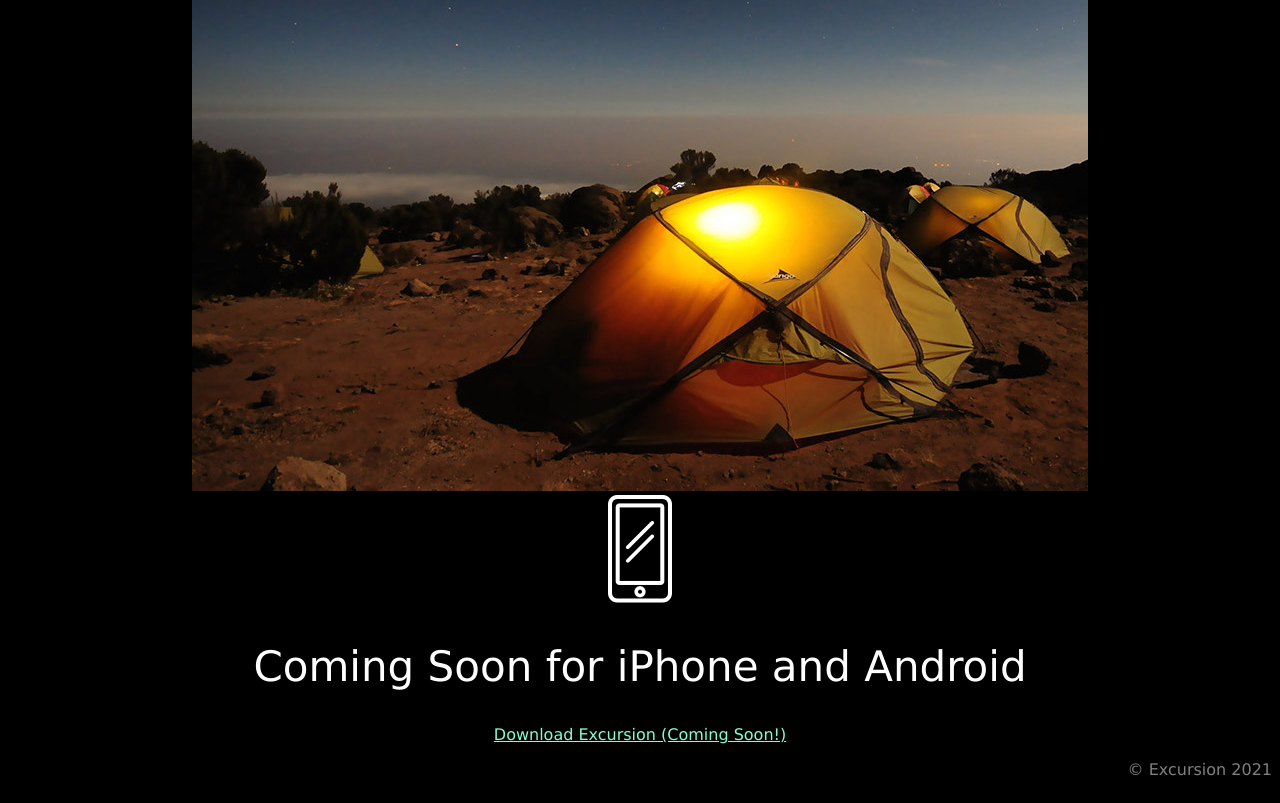
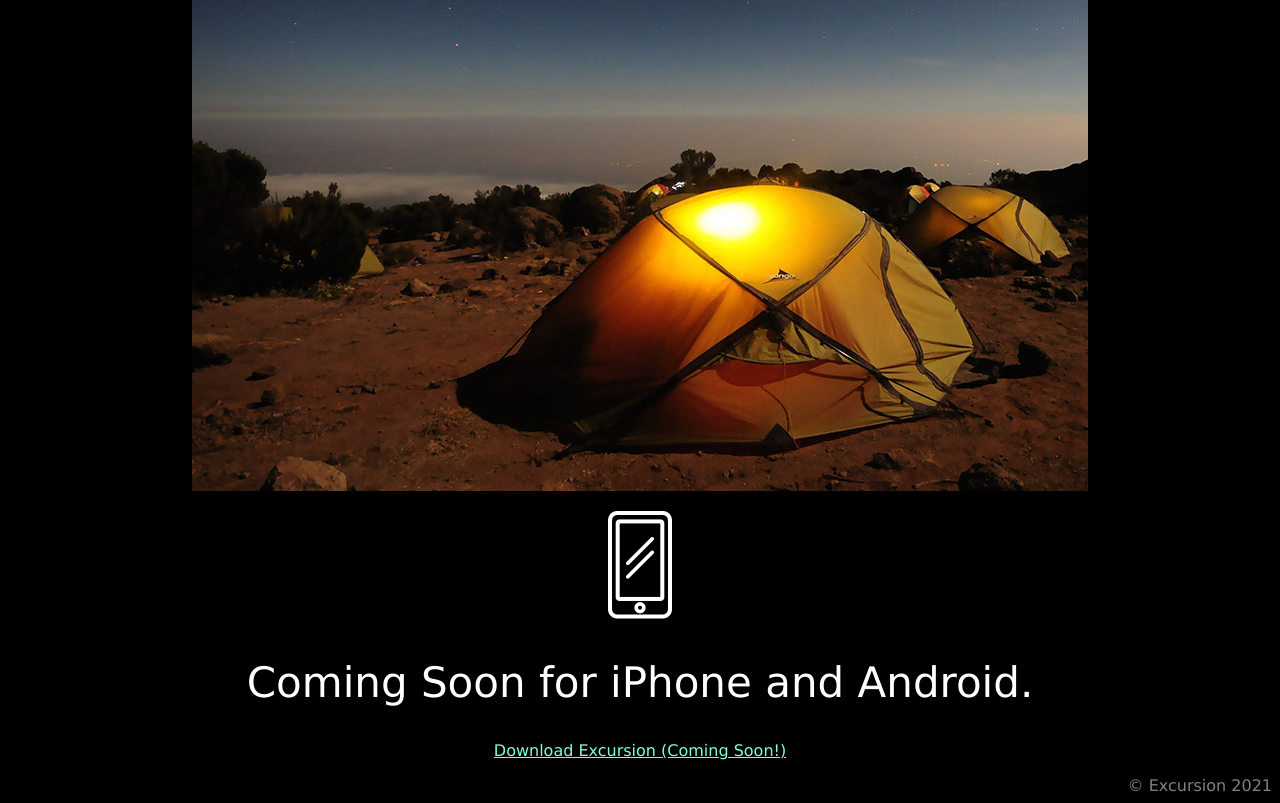
Before and after one commit to tsimms14/excursion, a plain HTML site: page Index.html in a window 1280 px wide. Shown: the part 521-1324 px from the top of the page. Drawn offline with Linux system fonts and the light colour scheme; files whose address does not match are found by name.

Commit message:
Updated secondary headers

```diff
--- a/Index.html
+++ b/Index.html
@@ -16,17 +16,10 @@
 
     <h2 class ="header--secondary">Your personal travel guide</h2>
     <h4 class ="header--subheader">Excursion remembers places you like, and recommends new points of interest around you.</h4>
-
-    <div class = "img">
-        <img src="C:\Users\tsimms.GRM\Desktop\Move to GRM Drive\Projects\GRM DBS\Excursion\Resources\images\camp.jpg" type="jpg">
-
-    </div>
-
-    <div class = "webp">
-      <img src="C:\Users\tsimms.GRM\Desktop\Move to GRM Drive\Projects\GRM DBS\Excursion\Resources\images\phone.webp" type="webp">
-      <h2>Coming Soon for iPhone and Android</h2>
-      <p><a class = "link--cta" href = "#">Download Excursion (Coming Soon!)</a></p>
-    </div>
+    <p class ="img"><img src="Resources/images/camp.jpg" type="jpg"></p>
+    <p class ="webp"><img src="Resources/images/phone.webp" type="webp"></p>
+    <h2 class ="header--secondary">Coming Soon for iPhone and Android.</h2>
+    <p><a class = "link--cta" href = "#">Download Excursion (Coming Soon!)</a></p>
 
     <div class = "footer">
         © Excursion 2021
--- a/Resources/css/style.css
+++ b/Resources/css/style.css
@@ -29,7 +29,7 @@ body {
     color: gray;
 }
 
-/*Linkss*/
+/*Links*/
 
 .link--cta {
     text-align: center;
@@ -45,7 +45,7 @@ body {
     text-align: center;
 }
 
-.webp h2 {
+.note {
     text-align: center;
     font-family: verdana;
     font-weight: 300;
```
